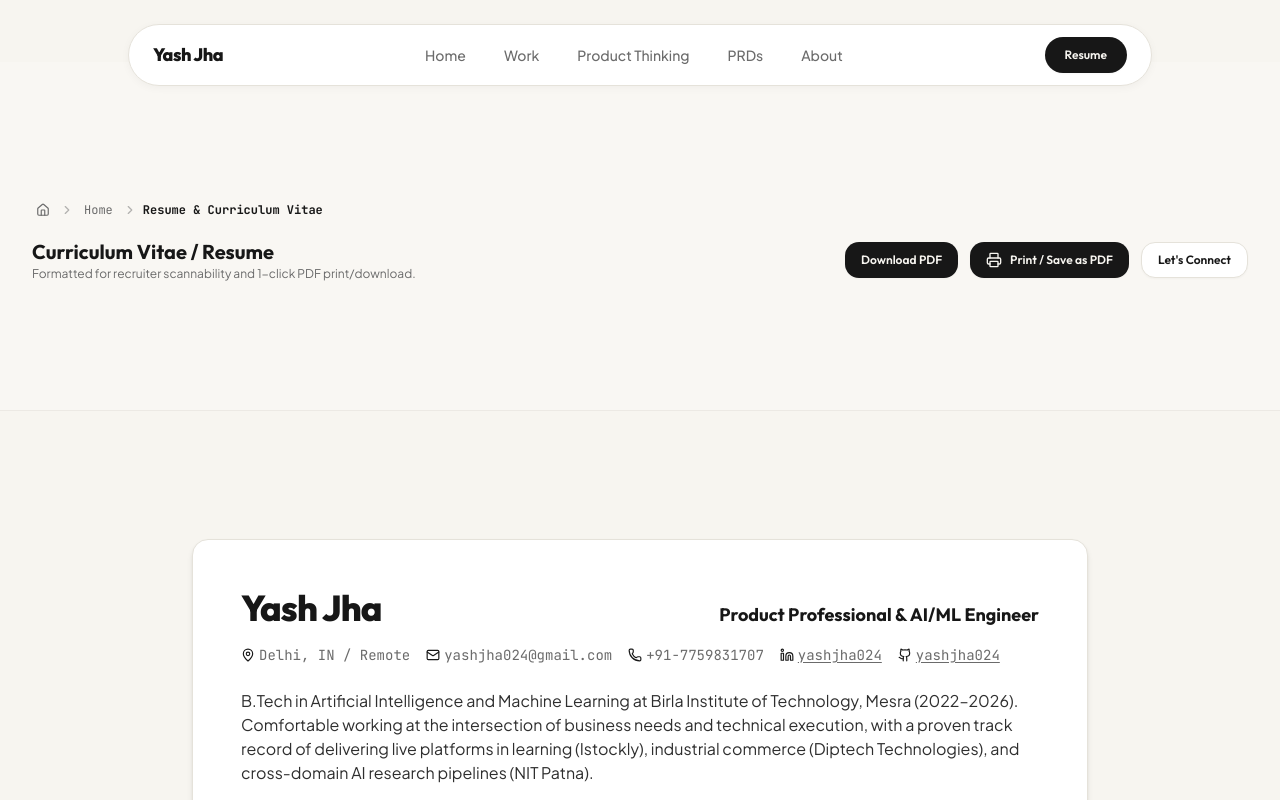
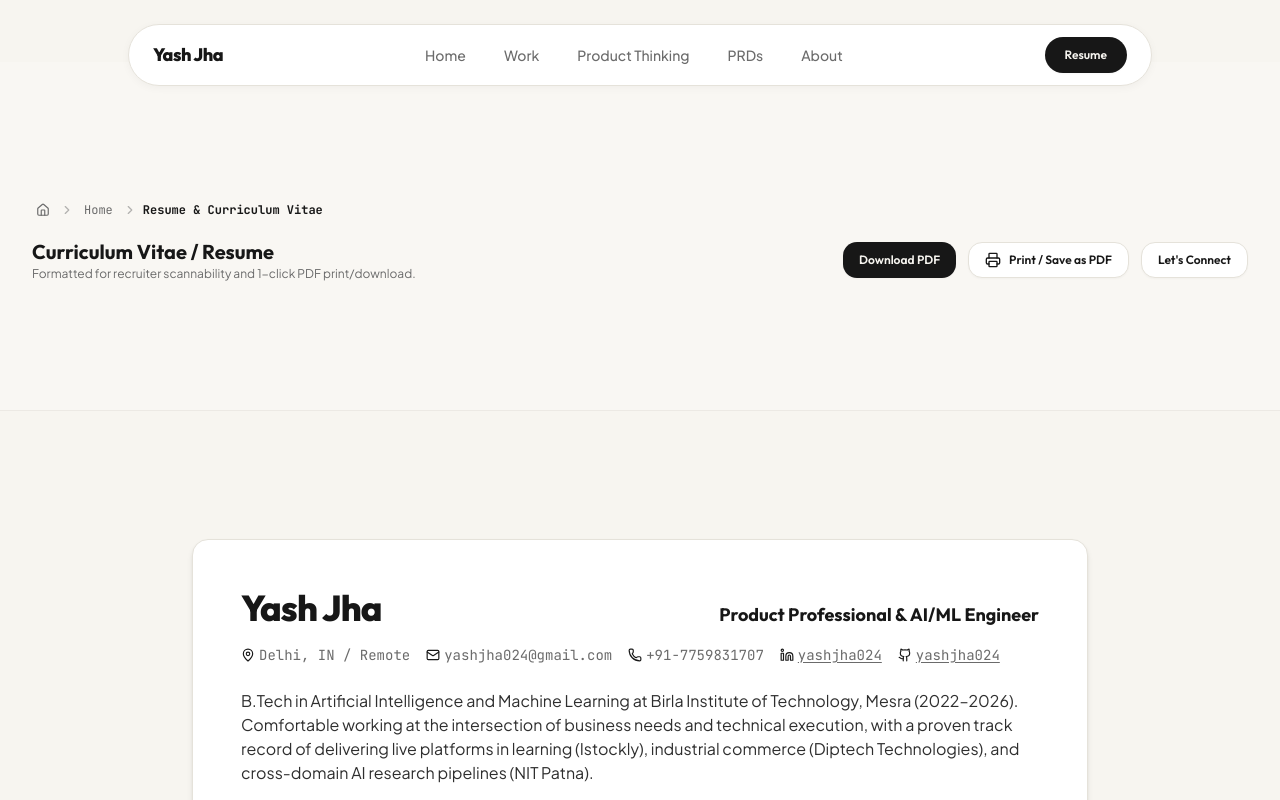
Before and after one commit to yashjha024/my-portfolio, a React (Vite) app in the folder client/: page /resume in a window 1280 px wide. Shown: the top 800 px of the page. Built offline with nearby package versions, Linux system fonts and the light colour scheme; no server answers.

Commit message:
fix: isolate printable resume document and prevent HTML download on resume button click

```diff
--- a/client/src/index.css
+++ b/client/src/index.css
@@ -106,3 +106,39 @@
     scroll-behavior: auto !important;
   }
 }
+
+/* Print Optimization for Resume PDF Generation & Printing */
+@media print {
+  header,
+  footer,
+  nav,
+  .print\:hidden {
+    display: none !important;
+  }
+
+  body {
+    background: #ffffff !important;
+    color: #000000 !important;
+    padding: 0 !important;
+    margin: 0 !important;
+  }
+
+  main {
+    padding: 0 !important;
+    margin: 0 !important;
+  }
+
+  .print\:py-0 {
+    padding-top: 0 !important;
+    padding-bottom: 0 !important;
+  }
+
+  .print\:border-none {
+    border: none !important;
+    border-width: 0 !important;
+  }
+
+  .print\:shadow-none {
+    box-shadow: none !important;
+  }
+}
--- a/client/src/pages/public/Resume.jsx
+++ b/client/src/pages/public/Resume.jsx
@@ -41,13 +41,19 @@ export const ResumePage = () => {
               <p className="text-xs text-muted-foreground">Formatted for recruiter scannability and 1-click PDF print/download.</p>
             </div>
             <div className="flex flex-wrap items-center gap-3">
-              {profile?.resumeUrl && (
+              {profile?.resumeUrl && (profile.resumeUrl.includes('.pdf') || profile.resumeUrl.startsWith('http')) ? (
                 <Button size="sm" asChild className="shadow-sm">
-                  <a href={profile.resumeUrl} download target="_blank" rel="noopener noreferrer">Download PDF</a>
+                  <a href={profile.resumeUrl} download target="_blank" rel="noopener noreferrer">
+                    Download PDF
+                  </a>
+                </Button>
+              ) : (
+                <Button size="sm" onClick={handlePrint} className="shadow-sm">
+                  Download PDF
                 </Button>
               )}
-              <Button size="sm" onClick={handlePrint} className="shadow-sm">
-                <Printer className="mr-2 w-4 h-4" /> Print / Save as PDF
+              <Button size="sm" onClick={handlePrint} variant="outline" className="shadow-sm">
+                <Printer className="mr-2 h-4 w-4" /> Print / Save as PDF
               </Button>
               <Button variant="outline" size="sm" asChild>
                 <NavLink to="/contact">Let&apos;s Connect</NavLink>
```
